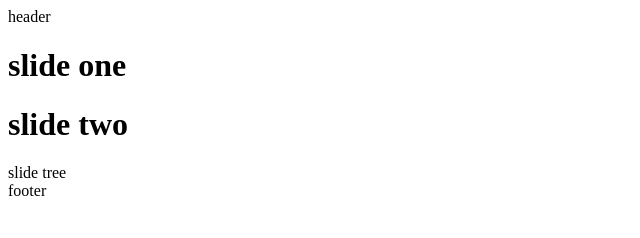
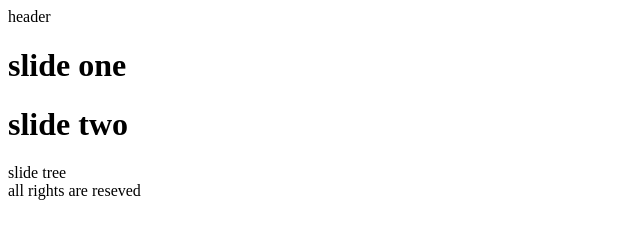
Before and after one commit to saydpishe/projectforgit, a plain HTML site: page index.html in a window 1280 px wide. Shown: the whole page, without its empty margins (0-640 px from the left). Drawn offline with Linux system fonts and the light colour scheme.

Commit message:
footer updated

```diff
--- a/index.html
+++ b/index.html
@@ -16,6 +16,6 @@
         <h>slide tree</h>
     </div>
     <footer>
-        footer
+        all rights are reseved
     </footer>
 </html>
```
